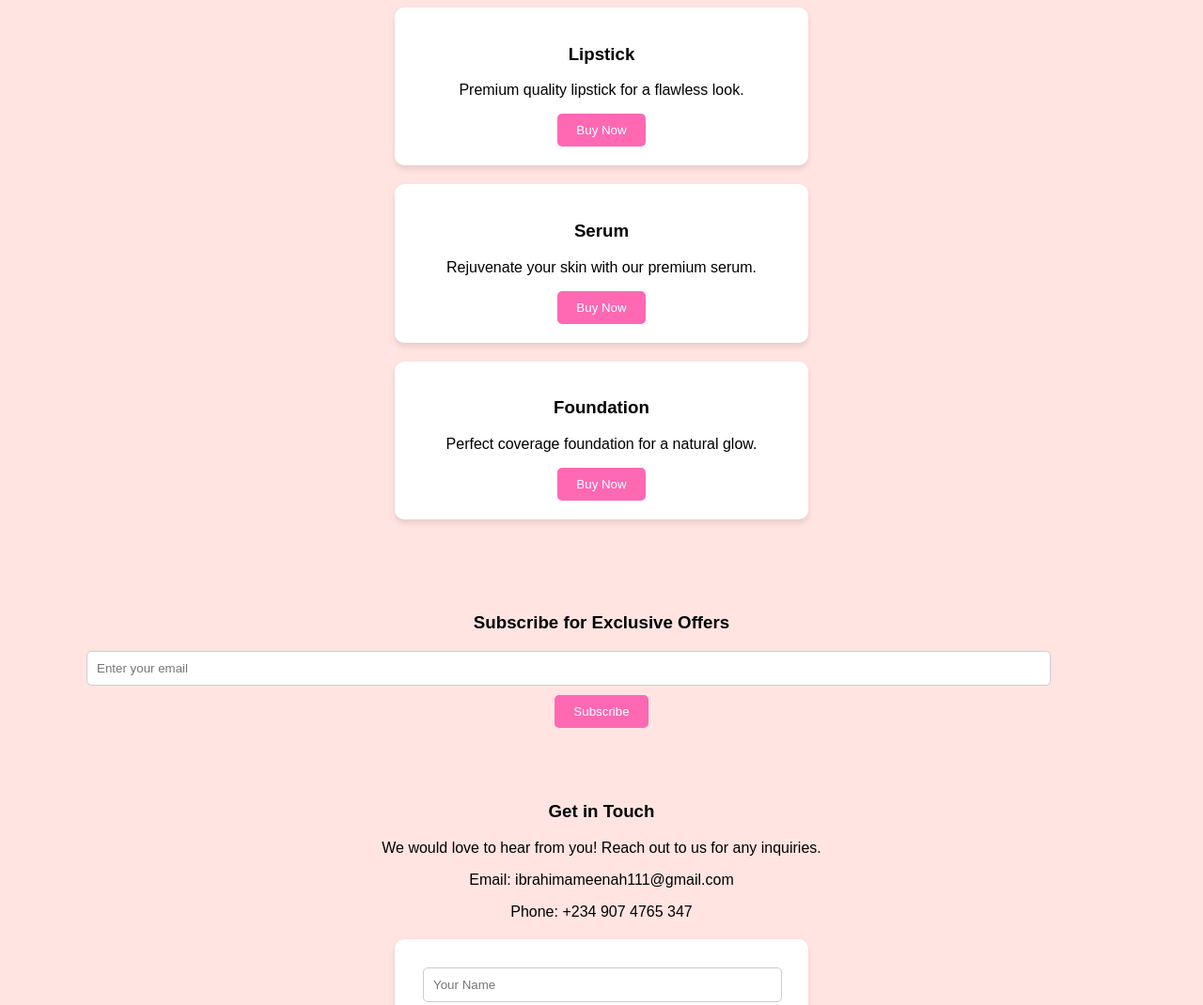
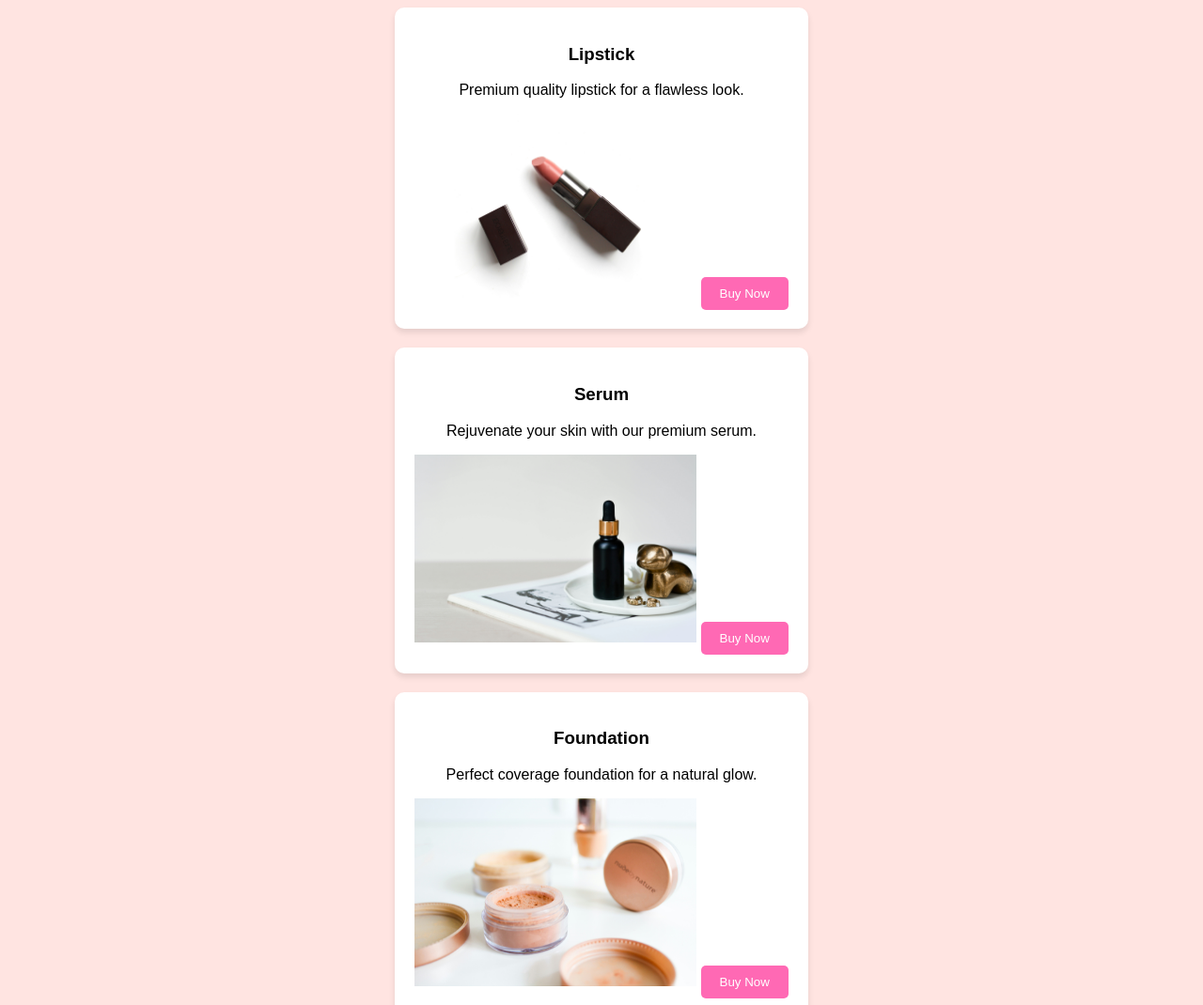
Before and after one commit to shefcodev/ibrahim-ameenah, a plain HTML site: page index.html in a window 1280 px wide. Shown: the part 360-1430 px from the top of the page at 94% size. Drawn offline with Linux system fonts and the light colour scheme.

Commit message:
added image

```diff
--- a/index.html
+++ b/index.html
@@ -75,6 +75,11 @@
       .btn:hover {
         transform: scale(1.1);
       }
+      .image {
+        max-width: 100%;
+        width: 300px;
+        height: auto;
+      }
       .input {
         padding: 10px;
         margin: 10px;
@@ -142,16 +147,19 @@
         <div class="product fade-in">
           <h3>Lipstick</h3>
           <p>Premium quality lipstick for a flawless look.</p>
+          <img src="./images/lipstick.jpg" alt="lipstick" class="image" />
           <button class="btn">Buy Now</button>
         </div>
         <div class="product fade-in delay-1">
           <h3>Serum</h3>
           <p>Rejuvenate your skin with our premium serum.</p>
+          <img src="./images/serum.jpg" alt="lipstick" class="image" />
           <button class="btn">Buy Now</button>
         </div>
         <div class="product fade-in delay-2">
           <h3>Foundation</h3>
           <p>Perfect coverage foundation for a natural glow.</p>
+          <img src="./images/foundation.jpg" alt="lipstick" class="image" />
           <button class="btn">Buy Now</button>
         </div>
       </section>
```
Also changed, not shown: images/foundation.jpg (added), images/lipstick.jpg (added), images/serum.jpg (added).
